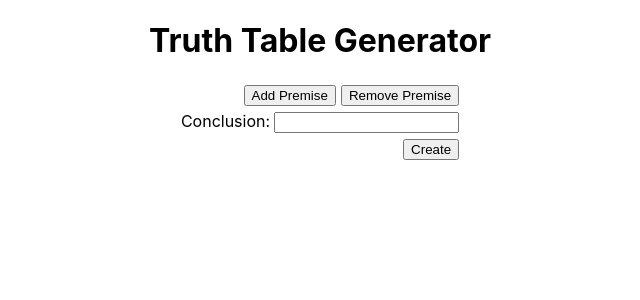
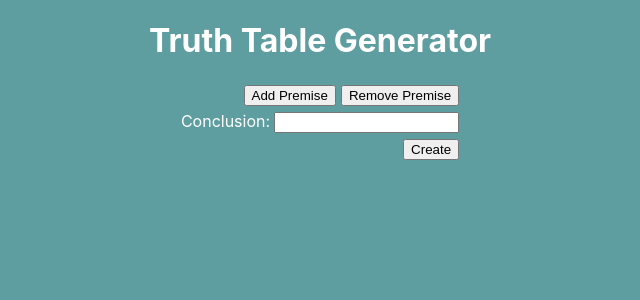
Before and after one commit to hill93/truth-tables-app, a React (Create React App) app: page / in a window 1280 px wide. Shown: the top 300 px of the page, without its empty margins (320-960 px from the left). Built offline with nearby package versions, Linux system fonts and the light colour scheme; what antlr4 would draw is missing.

Commit message:
Philly made it look good honey

```diff
--- a/src/App.css
+++ b/src/App.css
@@ -44,3 +44,8 @@
 button,input {
   margin: 3px 0 3px;
 }
+
+html {
+  background-color: cadetblue;
+  color: white;
+}
```
